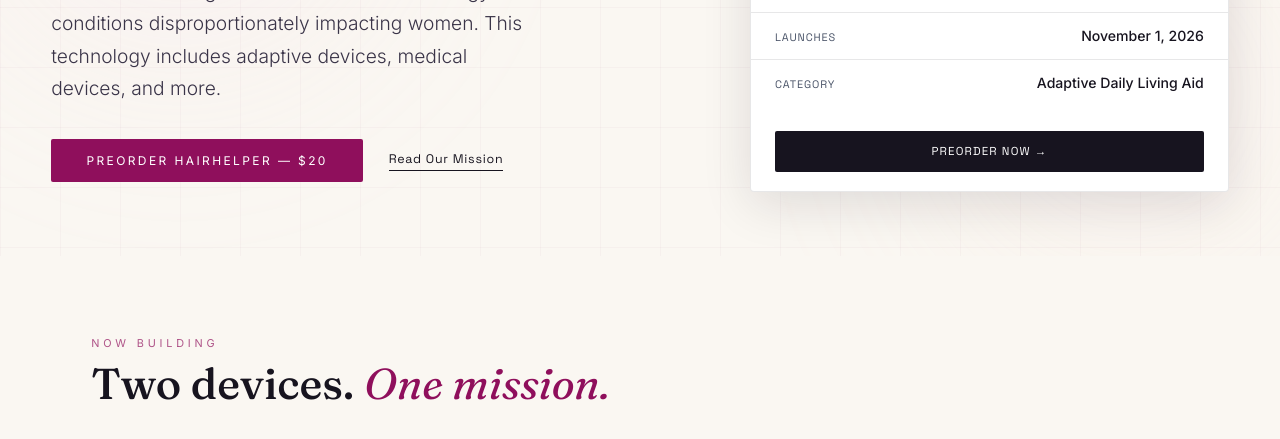
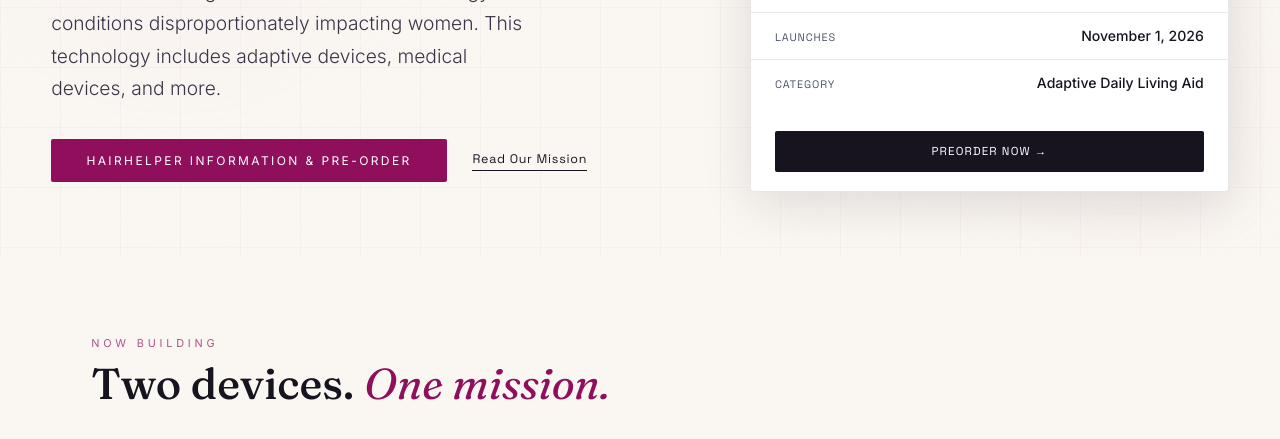
Before and after one commit to hannahgoldenberg/hhwellness2, a plain HTML site: page index.html in a window 1280 px wide. Shown: the part 353-792 px from the top of the page. Drawn offline with Linux system fonts and the light colour scheme.

Commit message:
Update index.html

```diff
--- a/index.html
+++ b/index.html
@@ -111,7 +111,7 @@
           H&amp;H Wellness engineers novel health technology for conditions disproportionately impacting women. This technology includes adaptive devices, medical devices, and more.
         </p>
         <div class="home-hero-actions">
-          <a href="hairhelper.html" class="btn-primary">Preorder HairHelper — $20</a>
+          <a href="hairhelper.html" class="btn-primary">HairHelper Information & Pre-Order</a>
           <a href="mission.html" class="btn-text">Read Our Mission</a>
         </div>
       </div>
```
